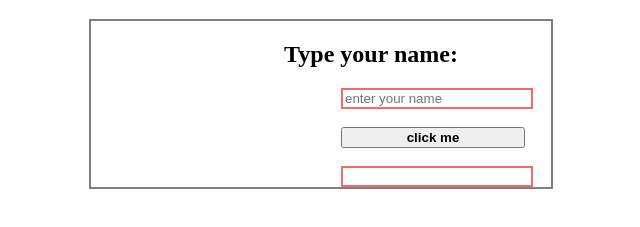
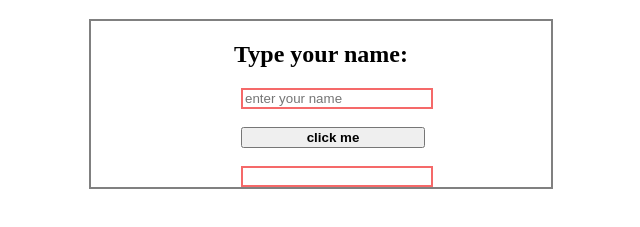
Before and after one commit to nishant22029/day29_tsk5, a plain HTML site: page index.html in a window 1280 px wide. Shown: the part 61-288 px from the top of the page, without its empty margins (319-959 px from the left). Drawn offline with Linux system fonts and the light colour scheme.

Commit message:
re project5 29/09

```diff
--- a/index.css
+++ b/index.css
@@ -6,15 +6,16 @@
     height: 50%;
 }
 .in{
-   margin-left: 250px;
+   margin-left: 150px;
+   margin-right: 50px;
    width: 40%;
    border: 2px solid rgb(245, 105, 105);
 }
-h2{
-    margin-left: 100px;
-}
+/* h2{
+    margin-left: 50px;
+} */
 #btn{
-    margin-left: 250px;
+    margin-left: 150px;
    width: 40%;
    font-weight: bold;
 }
```
